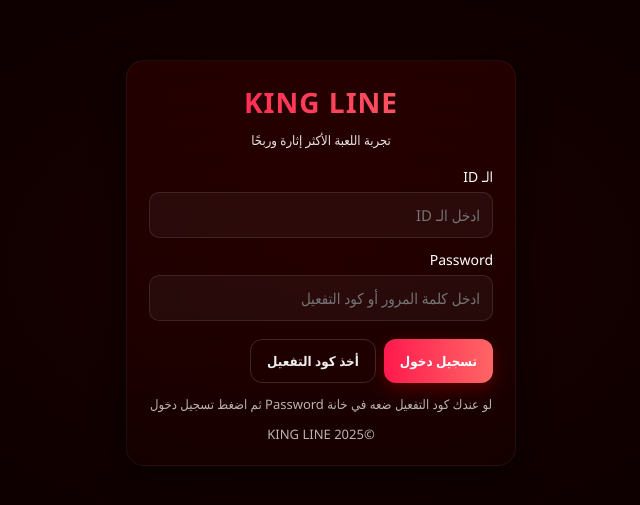
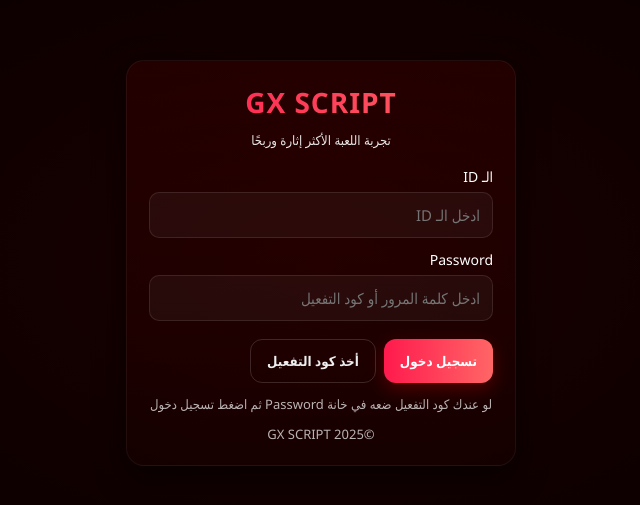
Before and after one commit to Betr1-ux/king.hack.line.promo.gx111111111xxxxxxbnkkmhfhfjdtdecre5525, a plain HTML site: page index.html in a window 1280 px wide. Shown: the part 137-642 px from the top of the page, 319-959 px from the left. Drawn offline with Linux system fonts and the light colour scheme.

Commit message:
Update index.html

```diff
--- a/index.html
+++ b/index.html
@@ -3,7 +3,7 @@
 <head>
 <meta charset="utf-8" />
 <meta name="viewport" content="width=device-width,initial-scale=1" />
-<title>KING LINE - تسجيل دخول</title>
+<title>GX SCRIPT - تسجيل دخول</title>
 <style>
   *{box-sizing:border-box;font-family:"Segoe UI",Tahoma,Arial,sans-serif}
   body{margin:0;background:radial-gradient(ellipse at center,#1a0000 0%,#0d0000 60%);color:#fff;min-height:100vh;display:flex;align-items:center;justify-content:center;padding:20px}
@@ -65,7 +65,7 @@
 <body>
 
 <div class="card" id="mainCard">
-  <h1>KING LINE</h1>
+  <h1>GX SCRIPT</h1>
   <div class="subtitle">تجربة اللعبة الأكثر إثارة وربحًا</div>
 
   <!-- Login form -->
@@ -100,7 +100,7 @@
   <!-- صندوق الرسائل -->
   <div id="msgBox" class="msg-box"></div>
 
-  <div class="muted small">©KING LINE 2025</div>
+  <div class="muted small">©GX SCRIPT 2025</div>
 </div>
 
 <!-- Modal (كود التفعيل) -->
@@ -316,7 +316,7 @@ function updT(){
 }
 
 /* التوقعات (Next) */
-const predictions = ["2.17","1.00","13.85",".1.33","1.37","1.14","4.43"];
+const predictions = ["2.17","1.00","13.85","1.33","1.37","1.14","4.43"];
 let currentPrediction = 0;
 const nextBtn = (() => {
   // زر الـ Next يظهر ضمن الواجهة بعد بدء اللعب — لكن نحتاج مرجع لعنصر زر
```
